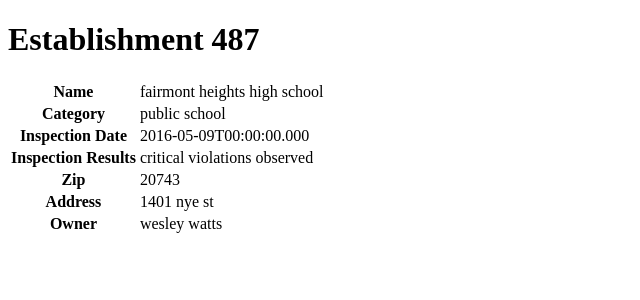
After one commit to Vstavish/final-project-Vstavish, a Flask app: page /establishment/487 in a window 1280 px wide. The commit adds this page. Shown: the top 300 px of the page, without its empty margins (0-640 px from the left). Run offline with Flask 3, Linux system fonts and the light colour scheme; data comes from the database, SQL or seed files in the repository; both versions use the stored data as it was after the commit.

Commit message:
pages for establishment id

```diff
--- a/app.py
+++ b/app.py
@@ -1,4 +1,4 @@
-from flask import Flask, render_template, request
+from flask import Flask, render_template, request, redirect
 import sqlite3
 
 app = Flask(__name__)
@@ -58,6 +58,23 @@
         conn.close()
         return render_template('index.html', rows=results)
 
+@app.route("/establishment/<establishment_id>")
+def establishment(establishment_id):
+    conn = sqlite3.connect('inspections.db')
+    query = """
+    SELECT name, category, inspection_date, inspection_results, zip, address_line_1, owner
+    FROM inspections
+    WHERE establishment_id = ?
+    """
+    cursor = conn.execute(query, (establishment_id,))
+    results = cursor.fetchall()
+    conn.close()
+    if len(results) == 0:
+        # Redirect the user to the index page if the establishment ID is not found
+        return redirect("/")
+    else:
+        # Render a template with the establishment information
+        return render_template('establishment.html', establishment_id=establishment_id, rows=results)
 
 if __name__ == "__main__":
     app.run(port=8000)
--- /dev/null
+++ b/templates/establishment.html
@@ -0,0 +1,39 @@
+<!DOCTYPE html>
+<html>
+<head>
+  <title>Establishment {{ establishment_id }}</title>
+</head>
+<body>
+  <h1>Establishment {{ establishment_id }}</h1>
+  <table>
+    <tr>
+      <th>Name</th>
+      <td>{{ rows[0][0] }}</td>
+    </tr>
+    <tr>
+      <th>Category</th>
+      <td>{{ rows[0][1] }}</td>
+    </tr>
+    <tr>
+      <th>Inspection Date</th>
+      <td>{{ rows[0][2] }}</td>
+    </tr>
+    <tr>
+      <th>Inspection Results</th>
+      <td>{{ rows[0][3] }}</td>
+    </tr>
+    <tr>
+      <th>Zip</th>
+      <td>{{ rows[0][4] }}</td>
+    </tr>
+    <tr>
+      <th>Address</th>
+      <td>{{ rows[0][5] }}</td>
+    </tr>
+    <tr>
+      <th>Owner</th>
+      <td>{{ rows[0][6] }}</td>
+    </tr>
+  </table>
+</body>
+</html>
--- a/templates/index.html
+++ b/templates/index.html
@@ -32,7 +32,7 @@
             </tr>
             {% for row in rows %}
             <tr>
-                <td>{{ row[0] }}</td>
+                <td><a href="{{ url_for('establishment', establishment_id=row[0]) }}">{{ row[0] }}</a></td>
                 <td>{{ row[1] }}</td>
                 <td>{{ row[2] }}</td>
                 <td>{{ row[3] }}</td>
```
Also changed, not shown: database.py (+20 -6 lines), inspections.db.
